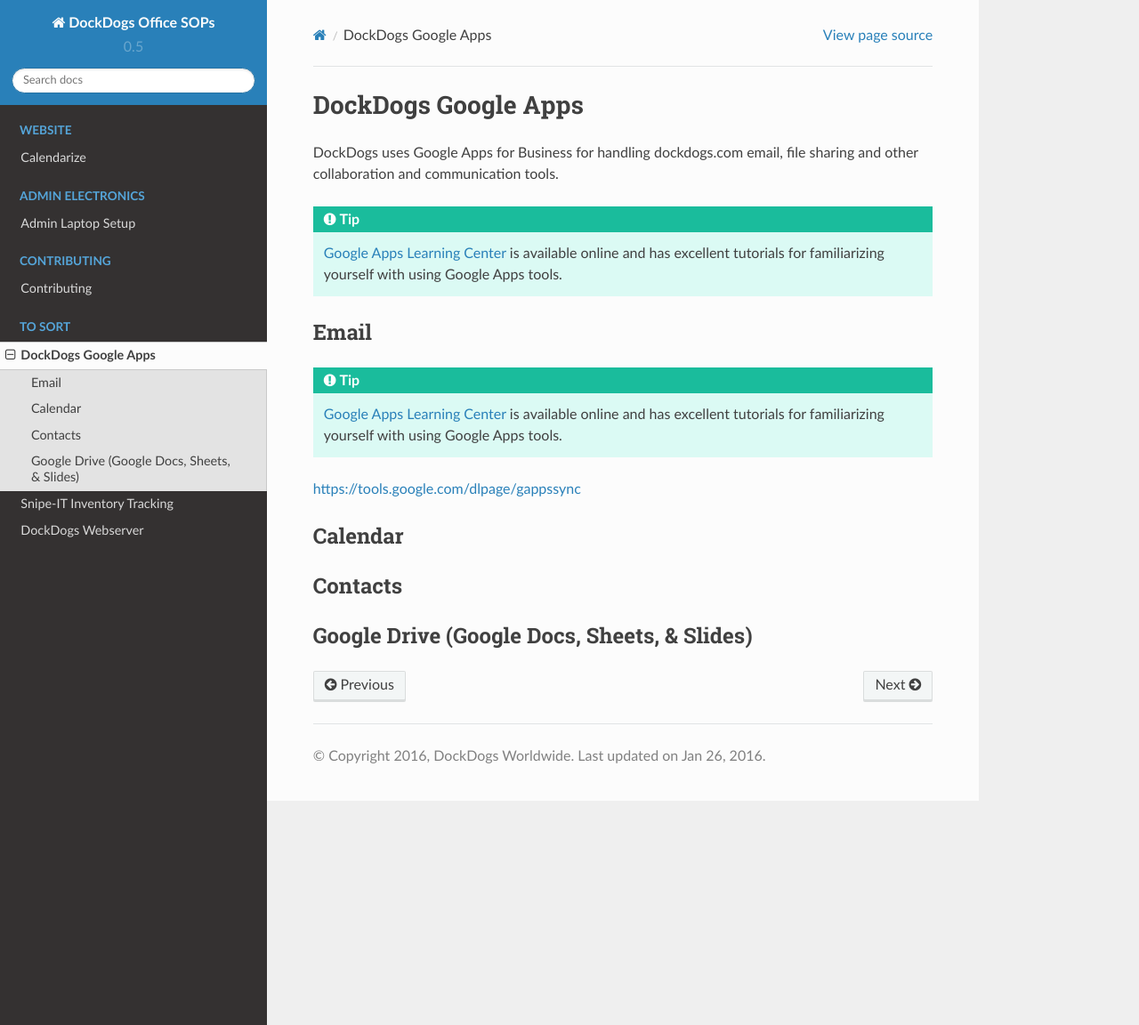
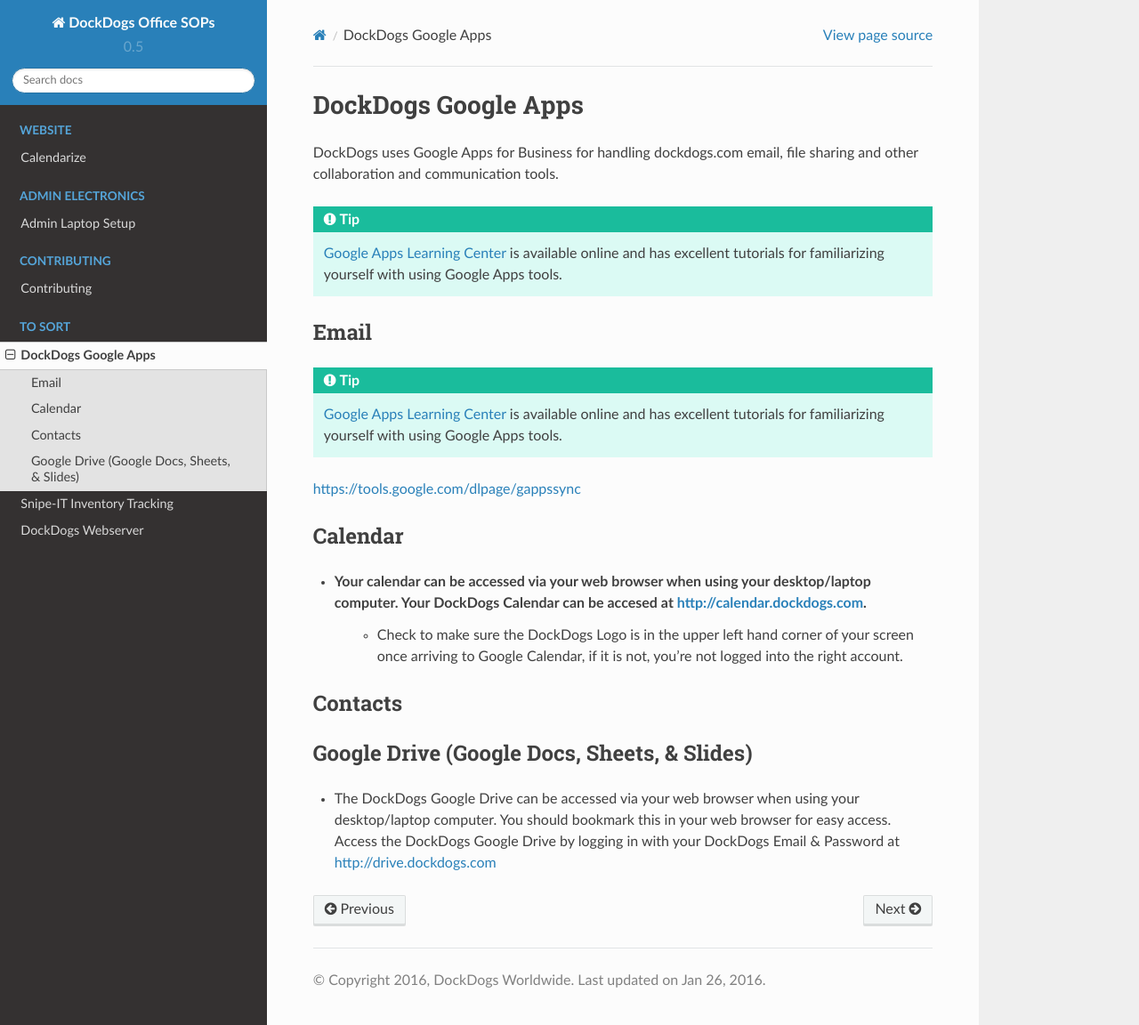
Before and after one commit to DockDogs/dockdogs-office-sops, a Sphinx documentation site: the page built from source/google-apps.rst, in a window 1280 px wide and 1152 px high. Shown: the whole window at 89% size. Built offline with Sphinx 7.4.7 and the Read the Docs theme 2.0.0, drawn with Linux system fonts in a browser that asks for light colours.

Commit message:
Updates to Gapps

```diff
--- a/source/google-apps.rst
+++ b/source/google-apps.rst
@@ -19,6 +19,8 @@
 Calendar
 ~~~~~~~~~~~~~~~~~~~~
 
+* Your calendar can be accessed via your web browser when using your desktop/laptop computer. Your DockDogs Calendar can be accesed at `http://calendar.dockdogs.com <http://calendar.dockdogs.com>`_.
+	* Check to make sure the DockDogs Logo is in the upper left hand corner of your screen once arriving to Google Calendar, if it is not, you're not logged into the right account.
 
 
 Contacts
@@ -30,3 +32,5 @@
 
 Google Drive (Google Docs, Sheets, & Slides)
 ~~~~~~~~~~~~~~~~~~~~~~~~~~~~~~~~~~~~~~~~~~~~~~
+
+* The DockDogs Google Drive can be accessed via your web browser when using your desktop/laptop computer. You should bookmark this in your web browser for easy access. Access the DockDogs Google Drive by logging in with your DockDogs Email & Password at `http://drive.dockdogs.com <http://drive.dockdogs.com>`_
```
